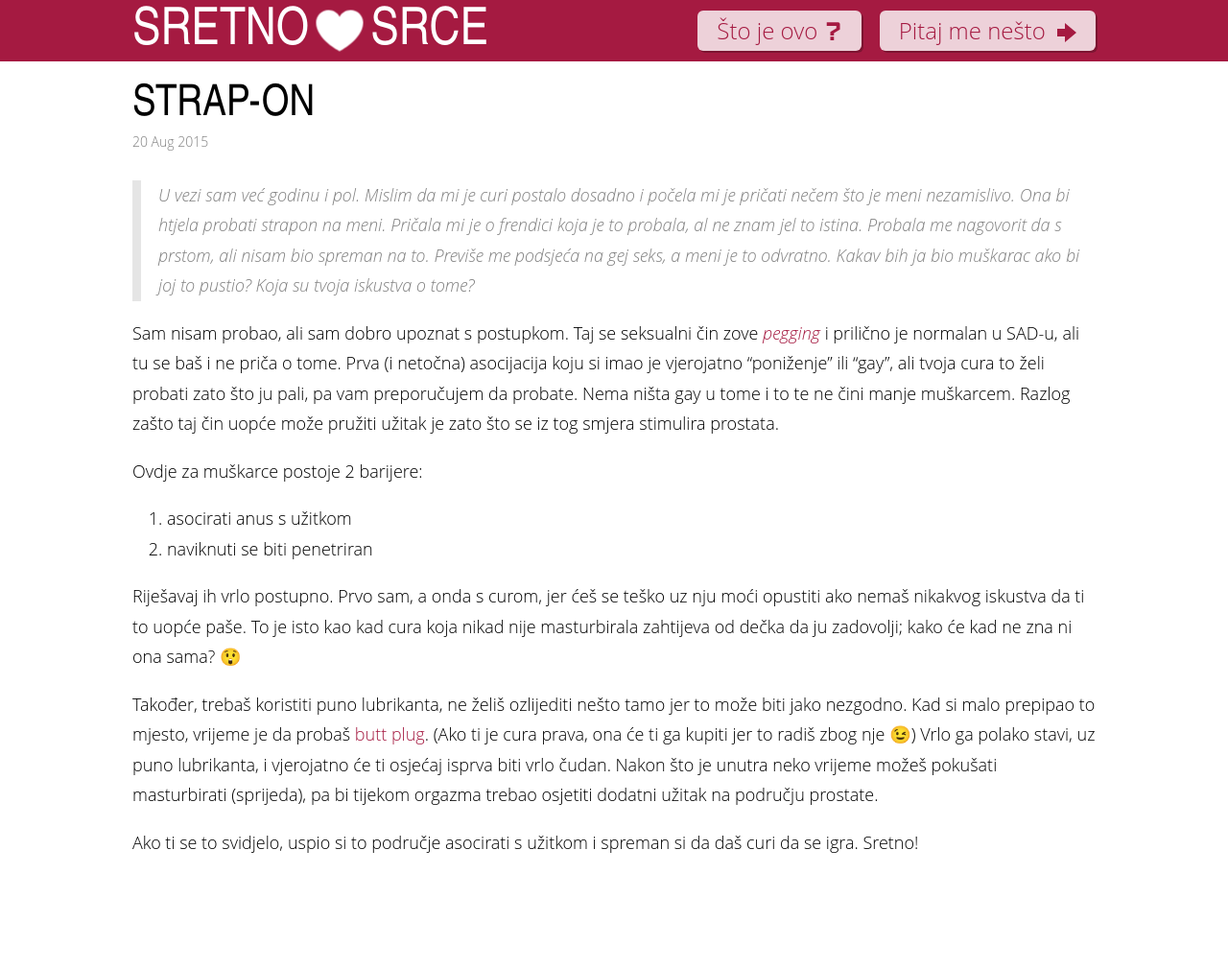
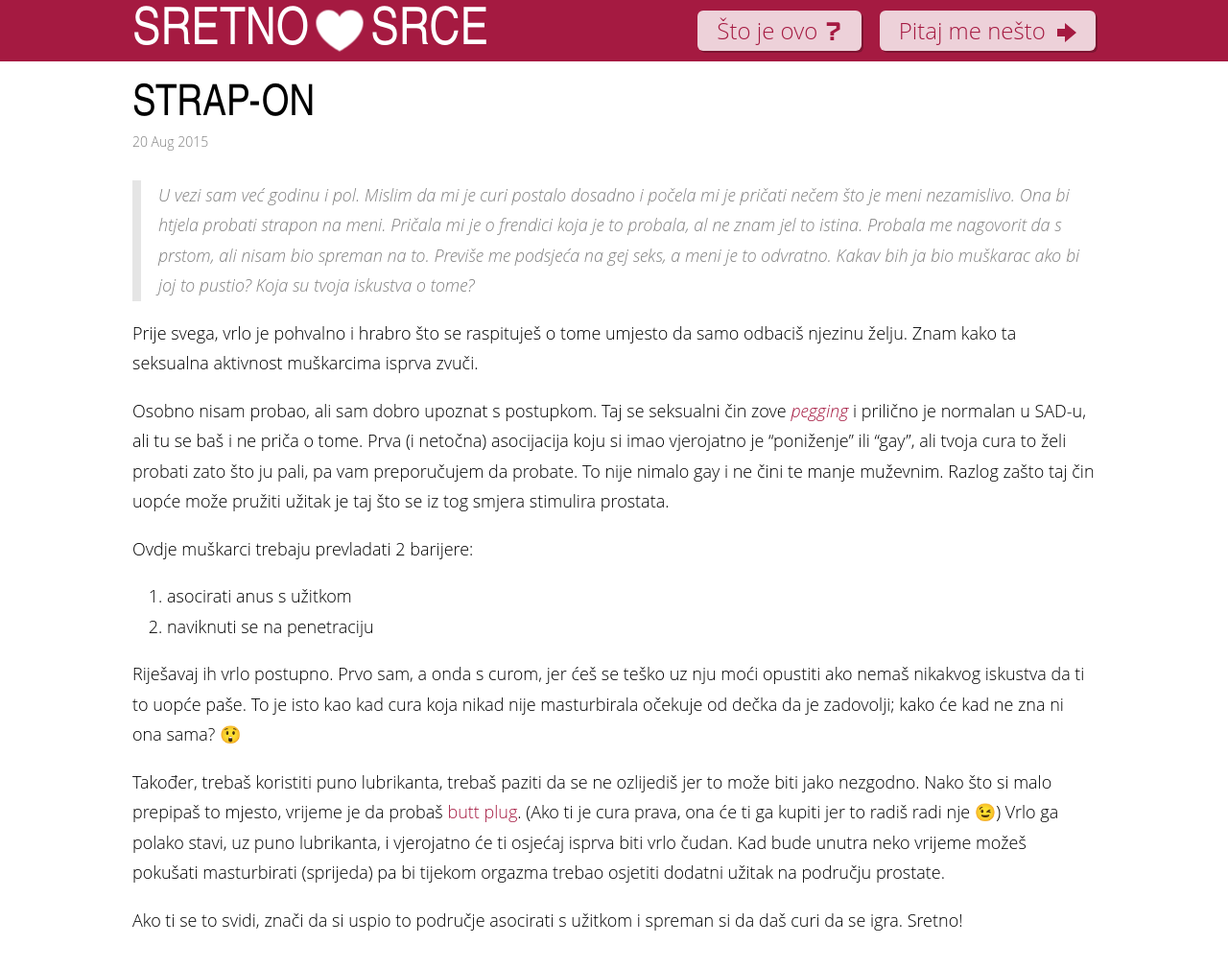
Before and after one commit to silvenon/sretnosrce, a Jekyll site: the page built from _posts/2015-08-20-strap-on.md, in a window 1280 px wide and 1029 px high. Shown: the top 1009 px of the window at 96% size. Built offline with Jekyll 4.4.1, drawn with Linux system fonts in a browser that asks for light colours; emoji names are drawn with the system emoji font; comment, search, counter and statistics services are not loaded.

Commit message:
Fix grammar in strap-on post

```diff
--- a/_posts/2015-08-20-strap-on.md
+++ b/_posts/2015-08-20-strap-on.md
@@ -4,18 +4,20 @@ title: Strap-on
 
 > U vezi sam već godinu i pol. Mislim da mi je curi postalo dosadno i počela mi je pričati nečem što je meni nezamislivo. Ona bi htjela probati strapon na meni. Pričala mi je o frendici koja je to probala, al ne znam jel to istina. Probala me nagovorit da s prstom, ali nisam bio spreman na to. Previše me podsjeća na gej seks, a meni je to odvratno. Kakav bih ja bio muškarac ako bi joj to pustio? Koja su tvoja iskustva o tome?
 
-Sam nisam probao, ali sam dobro upoznat s postupkom. Taj se seksualni čin zove *[pegging]* i prilično je normalan u SAD-u, ali tu se baš i ne priča o tome. Prva (i netočna) asocijacija koju si imao je vjerojatno "poniženje" ili "gay", ali tvoja cura to želi probati zato što ju pali, pa vam preporučujem da probate. Nema ništa gay u tome i to te ne čini manje muškarcem. Razlog zašto taj čin uopće može pružiti užitak je zato što se iz tog smjera stimulira prostata.
+Prije svega, vrlo je pohvalno i hrabro što se raspituješ o tome umjesto da samo odbaciš njezinu želju. Znam kako ta seksualna aktivnost muškarcima isprva zvuči.
 
-Ovdje za muškarce postoje 2 barijere:
+Osobno nisam probao, ali sam dobro upoznat s postupkom. Taj se seksualni čin zove *[pegging]* i prilično je normalan u SAD-u, ali tu se baš i ne priča o tome. Prva (i netočna) asocijacija koju si imao vjerojatno je "poniženje" ili "gay", ali tvoja cura to želi probati zato što ju pali, pa vam preporučujem da probate. To nije nimalo gay i ne čini te manje muževnim. Razlog zašto taj čin uopće može pružiti užitak je taj što se iz tog smjera stimulira prostata.
+
+Ovdje muškarci trebaju prevladati 2 barijere:
 
   1. asocirati anus s užitkom
-  2. naviknuti se biti penetriran
+  2. naviknuti se na penetraciju
 
-Riješavaj ih vrlo postupno. Prvo sam, a onda s curom, jer ćeš se teško uz nju moći opustiti ako nemaš nikakvog iskustva da ti to uopće paše. To je isto kao kad cura koja nikad nije masturbirala zahtijeva od dečka da ju zadovolji; kako će kad ne zna ni ona sama? :astonished:
+Riješavaj ih vrlo postupno. Prvo sam, a onda s curom, jer ćeš se teško uz nju moći opustiti ako nemaš nikakvog iskustva da ti to uopće paše. To je isto kao kad cura koja nikad nije masturbirala očekuje od dečka da je zadovolji; kako će kad ne zna ni ona sama? :astonished:
 
-Također, trebaš koristiti puno lubrikanta, ne želiš ozlijediti nešto tamo jer to može biti jako nezgodno. Kad si malo prepipao to mjesto, vrijeme je da probaš [butt plug]. (Ako ti je cura prava, ona će ti ga kupiti jer to radiš zbog nje :wink:) Vrlo ga polako stavi, uz puno lubrikanta, i vjerojatno će ti osjećaj isprva biti vrlo čudan. Nakon što je unutra neko vrijeme možeš pokušati masturbirati (sprijeda), pa bi tijekom orgazma trebao osjetiti dodatni užitak na području prostate.
+Također, trebaš koristiti puno lubrikanta, trebaš paziti da se ne ozlijediš jer to može biti jako nezgodno. Nako što si malo prepipaš to mjesto, vrijeme je da probaš [butt plug]. (Ako ti je cura prava, ona će ti ga kupiti jer to radiš radi nje :wink:) Vrlo ga polako stavi, uz puno lubrikanta, i vjerojatno će ti osjećaj isprva biti vrlo čudan. Kad bude unutra neko vrijeme možeš pokušati masturbirati (sprijeda) pa bi tijekom orgazma trebao osjetiti dodatni užitak na području prostate.
 
-Ako ti se to svidjelo, uspio si to područje asocirati s užitkom i spreman si da daš curi da se igra. Sretno!
+Ako ti se to svidi, znači da si uspio to područje asocirati s užitkom i spreman si da daš curi da se igra. Sretno!
 
 [pegging]: https://en.wikipedia.org/w/index.php?title=Pegging_(sexual_practice)&oldid=672052550
-[butt plug]: https://en.wikipedia.org/wiki/Butt_plug
+[butt plug]: https://en.wikipedia.org/w/index.php?title=Butt_plug&oldid=675984458
```
